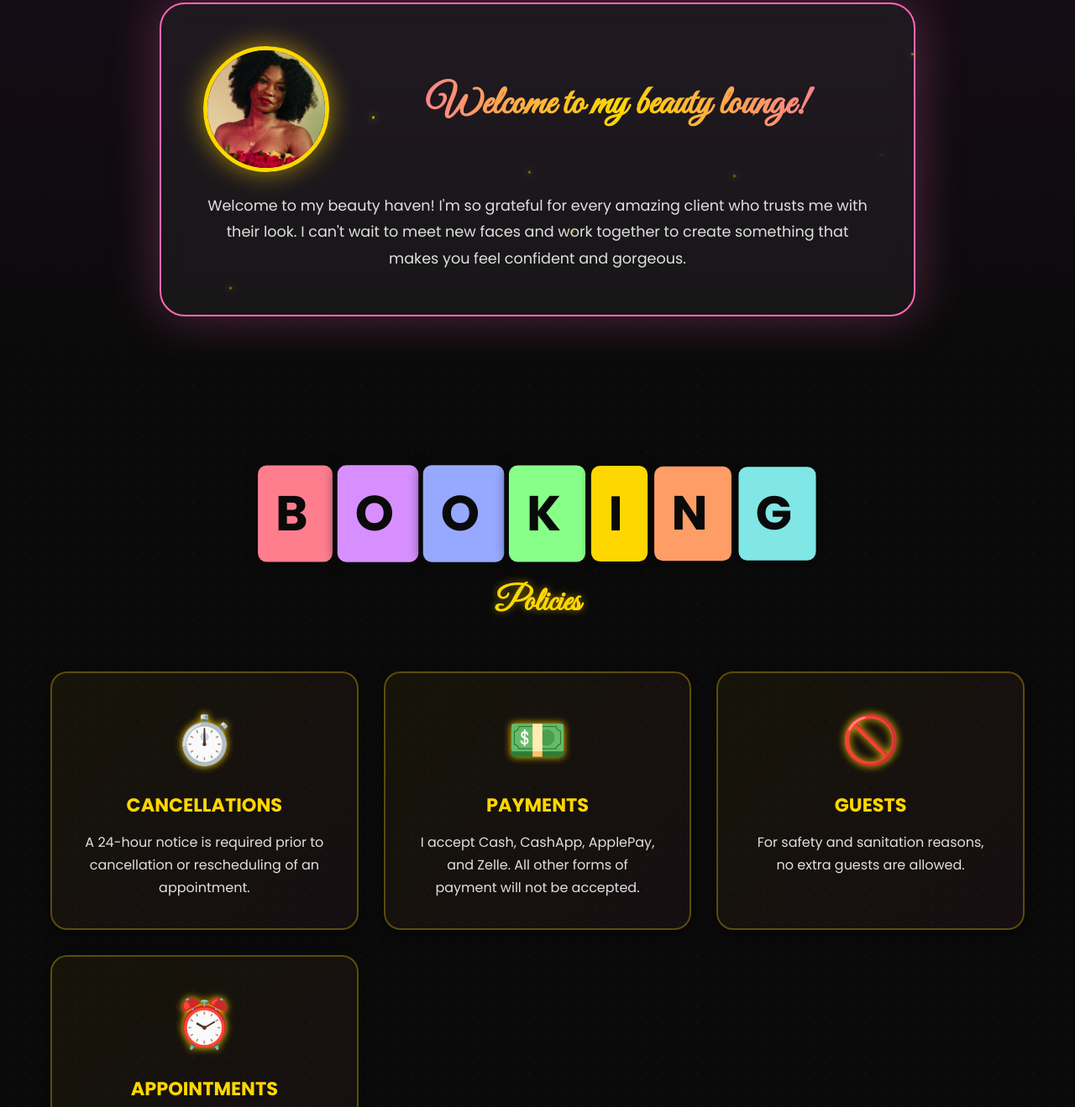
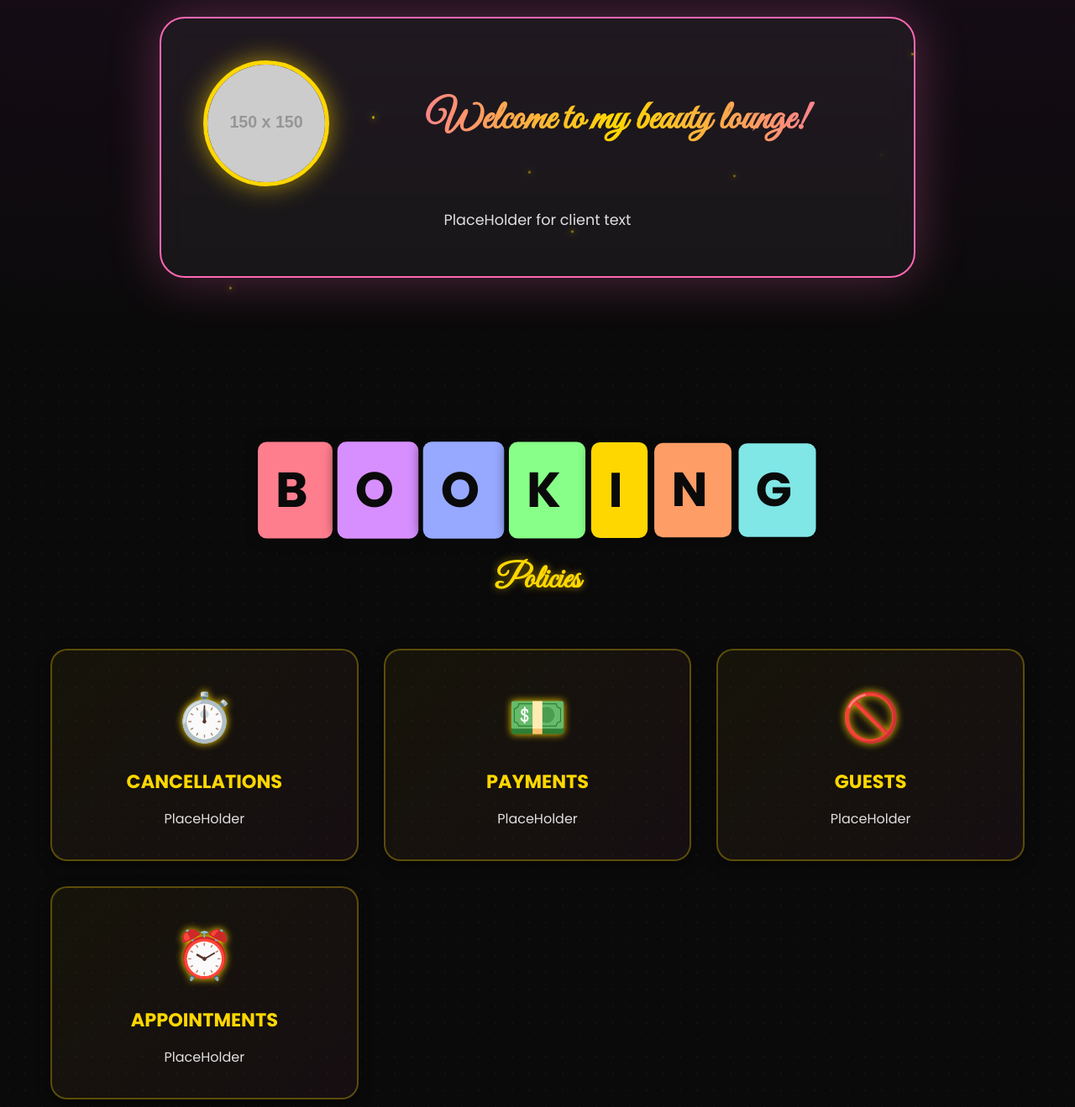
Before and after one commit to ashanti-cocroft/KhisKreationz, a plain HTML site: page index.html in a window 1280 px wide. Shown: the part 391-1710 px from the top of the page at 84% size. Drawn offline with Linux system fonts and the light colour scheme; placeholder pictures from the web are drawn by us.

Commit message:
adjustments

```diff
--- a/index.html
+++ b/index.html
@@ -3,7 +3,7 @@
   <head>
     <meta charset="UTF-8" />
     <meta name="viewport" content="width=device-width, initial-scale=1.0" />
-    <title>Kreationz By Khi - All In Beauty</title>
+    <title>Hair Booking Website</title>
     <link rel="stylesheet" href="style.css" />
     <link
       rel="stylesheet"
@@ -45,14 +45,14 @@
     </nav>
 
     <section class="hero" id="hero">
-      <h1 class="logo-title">Kreationz By Khi</h1>
+      <h1 class="logo-title">Add Logo</h1>
       <p class="subtitle">ALL IN BEAUTY</p>
 
       <div class="profile-section" id="profile">
         <div class="profile-header">
           <img
-            src="images/owner-picture.jpeg"
-            alt="Khi, owner of Kreationz By Khi"
+            src="images/ownpic.jpeg"
+            alt="picture"
             class="profile-image"
             onerror="this.onerror=null;this.src='https://placehold.co/150x150/ff69b4/000000?text=KHI';"
           />
@@ -60,12 +60,7 @@
             <h2>Welcome to my beauty lounge!</h2>
           </div>
         </div>
-        <p class="bio-text">
-          Welcome to my beauty haven! I'm so grateful for every amazing client
-          who trusts me with their look. I can't wait to meet new faces and work
-          together to create something that makes you feel confident and
-          gorgeous.
-        </p>
+        <p class="bio-text">PlaceHolder for client text</p>
       </div>
     </section>
 
@@ -81,36 +76,25 @@
         <div class="policy-card">
           <div class="policy-icon">⏱️</div>
           <h3 class="policy-title">CANCELLATIONS</h3>
-          <p class="policy-text">
-            A 24-hour notice is required prior to cancellation or rescheduling
-            of an appointment.
-          </p>
+          <p class="policy-text">PlaceHolder</p>
         </div>
 
         <div class="policy-card">
           <div class="policy-icon">💵</div>
           <h3 class="policy-title">PAYMENTS</h3>
-          <p class="policy-text">
-            I accept Cash, CashApp, ApplePay, and Zelle. All other forms of
-            payment will not be accepted.
-          </p>
+          <p class="policy-text">PlaceHolder</p>
         </div>
 
         <div class="policy-card">
           <div class="policy-icon">🚫</div>
           <h3 class="policy-title">GUESTS</h3>
-          <p class="policy-text">
-            For safety and sanitation reasons, no extra guests are allowed.
-          </p>
+          <p class="policy-text">PlaceHolder</p>
         </div>
 
         <div class="policy-card">
           <div class="policy-icon">⏰</div>
           <h3 class="policy-title">APPOINTMENTS</h3>
-          <p class="policy-text">
-            Please arrive on time! A 15-minute grace period will be given, but
-            after this your appointment will be cancelled.
-          </p>
+          <p class="policy-text">PlaceHolder</p>
         </div>
       </div>
     </section>
@@ -144,7 +128,7 @@
       <div class="gallery-grid">
         <div class="gallery-item">
           <img
-            src="images/client-1.png"
+            src="images/client.png"
             alt="Client transformation 1"
             class="gallery-image"
             onerror="this.parentElement.innerHTML='<div class=\'gallery-placeholder\'>💅</div>';"
@@ -154,7 +138,7 @@
 
         <div class="gallery-item large-item">
           <img
-            src="images/client-2.png"
+            src="images/client.png"
             alt="Client transformation 2"
             class="gallery-image"
             onerror="this.parentElement.innerHTML='<div class=\'gallery-placeholder\'>💇‍♀️</div>';"
@@ -164,7 +148,7 @@
 
         <div class="gallery-item">
           <img
-            src="images/client-3.png"
+            src="images/client.png"
             alt="Client transformation 3"
             class="gallery-image"
             onerror="this.parentElement.innerHTML='<div class=\'gallery-placeholder\'>💄</div>';"
@@ -212,8 +196,8 @@
             <span class="info-icon">📅</span>
             <div class="info-content">
               <h4>HOURS</h4>
-              <p>MONDAY - SATURDAY<br />7AM - 5PM</p>
-              <p style="margin-top: 10px">SUNDAY - CLOSED</p>
+              <p>PlaceHolder</p>
+              <p style="margin-top: 10px">PlaceHolder</p>
             </div>
           </div>
 
@@ -221,7 +205,7 @@
             <span class="info-icon">📞</span>
             <div class="info-content">
               <h4>CONTACT</h4>
-              <p>251-307-4172</p>
+              <p>PlaceHolder</p>
             </div>
           </div>
 
@@ -229,7 +213,7 @@
             <span class="info-icon">📧</span>
             <div class="info-content">
               <h4>EMAIL</h4>
-              <p>TAKHIYLIW@gmail.com</p>
+              <p>PlaceHolder</p>
             </div>
           </div>
 
@@ -239,7 +223,7 @@
               <h4>Instagram</h4>
               <p>
                 <a href="https://instagram.com/kreationzbykhi" target="_blank"
-                  >@kreationzbykhi</a
+                  >PlaceHolder</a
                 >
               </p>
             </div>
@@ -251,7 +235,7 @@
               <h4>Facebook</h4>
               <p>
                 <a href="https://facebook.com/khiskreationz" target="_blank"
-                  >/khiskreationz</a
+                  >PlaceHolder</a
                 >
               </p>
             </div>
@@ -261,9 +245,7 @@
             <span class="info-icon">⚠️</span>
             <div class="info-content">
               <h4>IMPORTANT</h4>
-              <p>
-                Dress comfortably<br />Arrive on time<br />Avoid caffeine<br />Relax
-              </p>
+              <p>PlaceHolder</p>
             </div>
           </div>
         </div>
@@ -285,9 +267,7 @@
         <a href="#" aria-label="Twitter"><i class="fab fa-x-twitter"></i></a>
         <a href="#" aria-label="TikTok"><i class="fab fa-tiktok"></i></a>
       </div>
-      <p class="footer-copyright">
-        © 2024 Kreationz By Khi • All Rights Reserved
-      </p>
+      <p class="footer-copyright">PlaceHolder</p>
       <p class="footer-tagline">✨ Bringing Beauty & Confidence to Life ✨</p>
     </footer>
 
```
